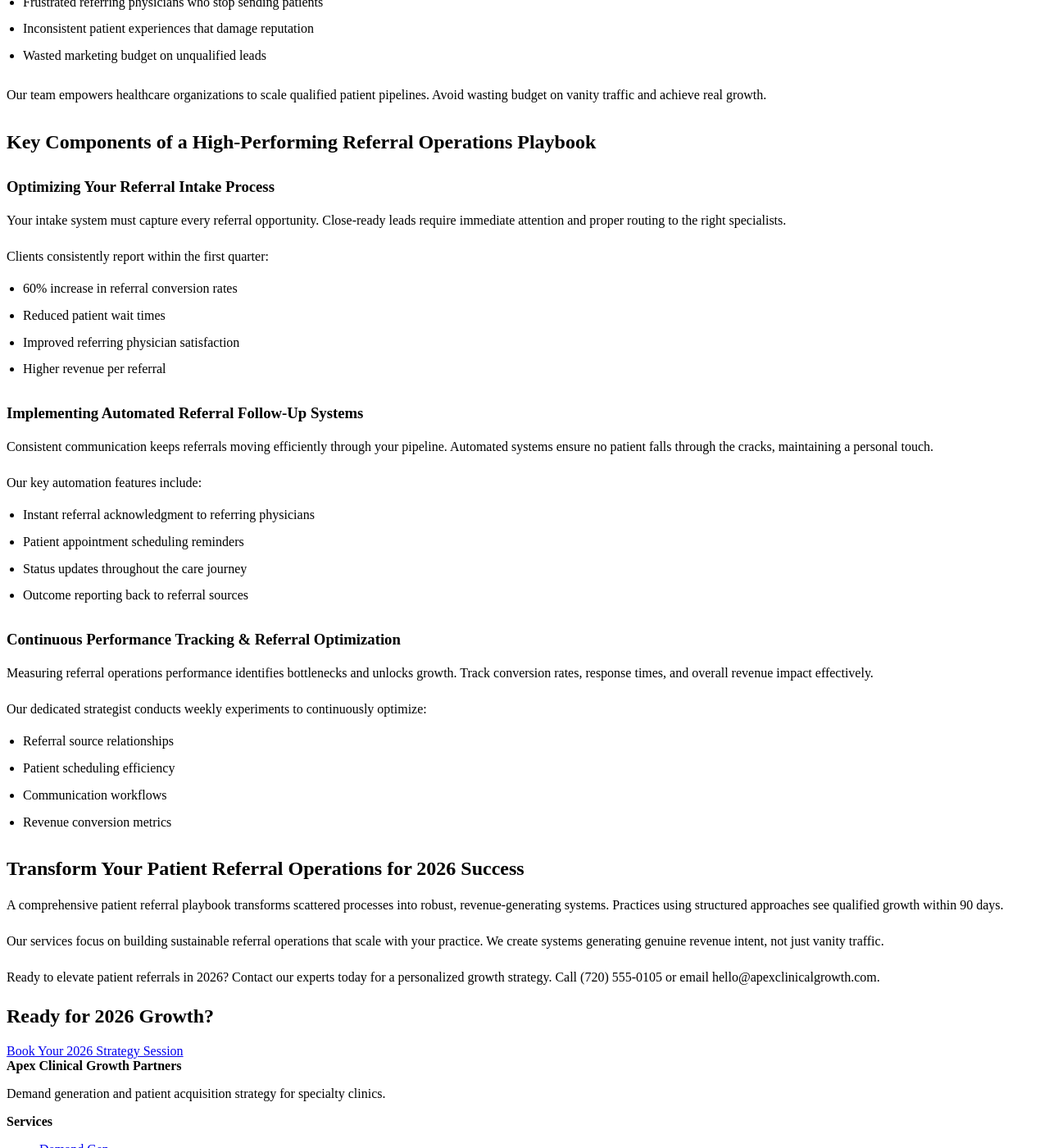
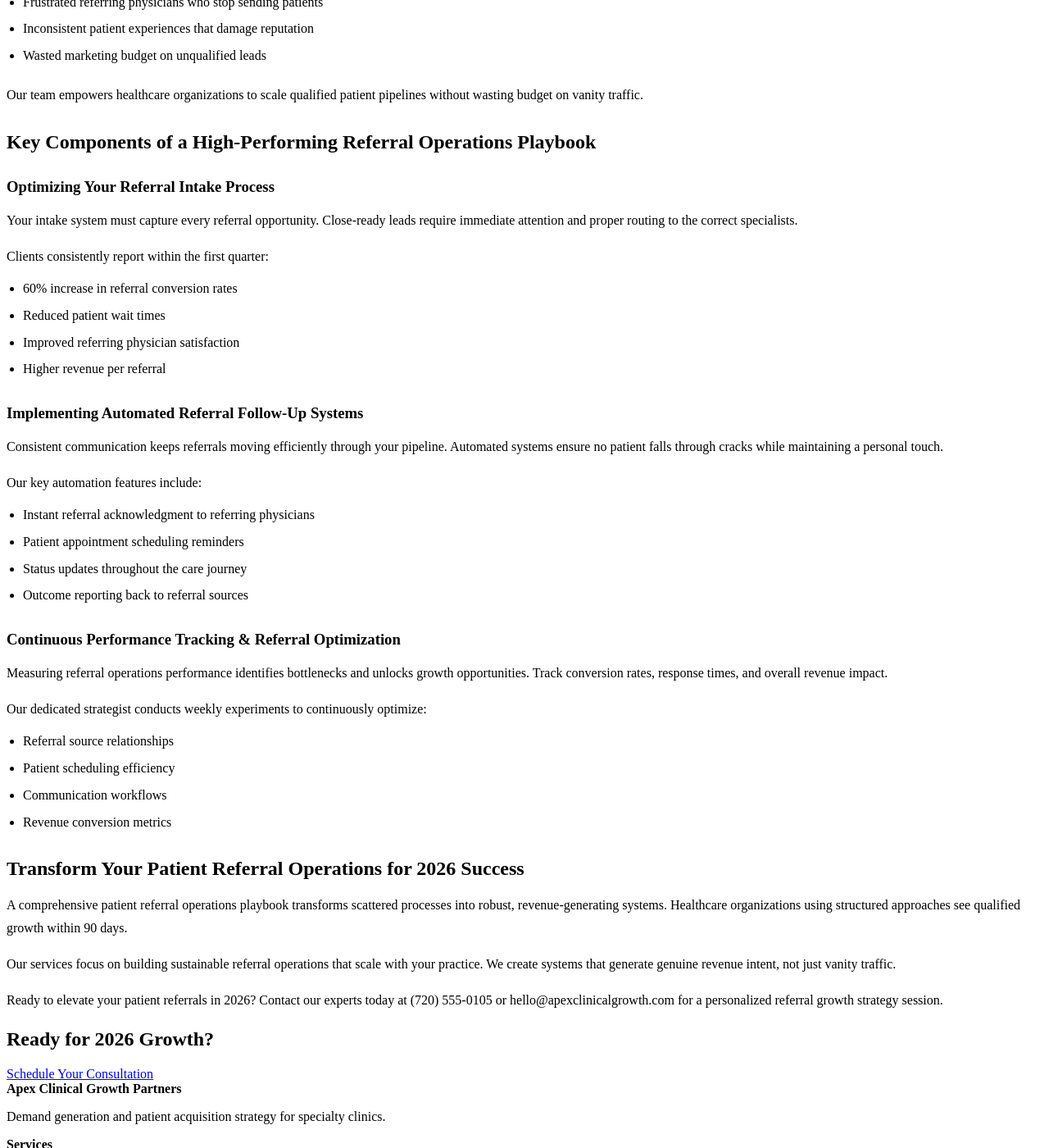
Before and after one commit to prjctlphbt/orbitr-canary-angular-20260228, a Jekyll site: the page angular-referral-ops-playbook-20260228142149.html, which Jekyll copies as it is, in a window 1280 px wide and 1400 px high, scrolled down 404 px. Shown: the whole window at 82% size. Built offline with Jekyll 4.4.1, drawn with Linux system fonts in a browser that asks for light colours; some of the changed text lies outside the part shown.

Commit message:
Rollback: Revert changes to angular-referral-ops-playbook-20260228142149.html

```diff
--- a/angular-referral-ops-playbook-20260228142149.html
+++ b/angular-referral-ops-playbook-20260228142149.html
@@ -4,8 +4,8 @@
 <head>
 <meta charset="utf-8"/>
 <meta content="width=device-width, initial-scale=1.0" name="viewport"/>
-<meta content="Unlock healthcare growth in 2026 with our Patient Referral Operations Playbook. Optimize workflows, boost conversions, and achieve superior patient outcomes. Transform your practice." name="description"/>
-<title>2026 Patient Referral Playbook | Maximize Healthcare Growth &amp; Patient Outcomes</title>
+<meta content="Master patient referrals in 2026 with our comprehensive operations playbook. Optimize healthcare workflows, boost growth, and achieve superior patient outcomes. Transform your practice today." name="description"/>
+<title>Patient Referral Operations Playbook 2026 | Boost Healthcare Growth &amp; Outcomes</title>
 <style>
 
 
@@ -102,62 +102,62 @@
 <main class="page-main">
 <section class="page-hero landing-hero">
 <div class="container">
-<h1 translate="no">Patient Referral Operations Playbook 2026: Drive Healthcare Growth</h1>
-<a class="cta" href="/services/">Unlock Your 2026 Playbook</a>
+<h1>Patient Referral Operations Playbook 2026: Drive Healthcare Growth</h1>
+<a class="cta" href="/services/">Get Your 2026 Playbook</a>
 </div>
 </section>
 <section class="landing-content">
 <div class="container orbitr-generated-content">
-<h1 translate="no">Patient Referral Operations Playbook 2026: Drive Healthcare Growth</h1>
-<p>Your patient referral operations playbook is critical for growth in 2026. Many healthcare organizations lose 40% of referrals due to broken processes and missed follow-ups.</p>
-<p>Apex Clinical Growth Partners, serving the Denver, CO community, creates systematic approaches. We convert referral intent into sustainable revenue growth for your practice.</p>
-<h2 translate="no">Why a 2026 Patient Referral Operations Playbook is Crucial for Growth</h2>
-<p>Effective referral operations directly impact your bottom line. Without a structured 2026 patient referral playbook, practices often experience:</p>
+<h1>Patient Referral Operations Playbook 2026: Drive Healthcare Growth</h1>
+<p>Your patient referral operations playbook is critical for growth in 2026. Most healthcare organizations lose 40% of referrals due to broken processes and missed follow-ups.</p>
+<p>Apex Clinical Growth Partners, serving the Denver, CO community, specializes in creating systematic approaches that convert referral intent into sustainable revenue growth.</p>
+<h2>Why a 2026 Patient Referral Operations Playbook is Crucial for Growth</h2>
+<p>Effective referral operations directly impact your bottom line. Without a structured patient referral operations playbook, practices experience:</p>
 <ul>
 <li>Lost revenue from missed referral opportunities</li>
 <li>Frustrated referring physicians who stop sending patients</li>
 <li>Inconsistent patient experiences that damage reputation</li>
 <li>Wasted marketing budget on unqualified leads</li>
 </ul>
-<p>Our team empowers healthcare organizations to scale qualified patient pipelines. Avoid wasting budget on vanity traffic and achieve real growth.</p>
-<h2 translate="no">Key Components of a High-Performing Referral Operations Playbook</h2>
-<h3 translate="no">Optimizing Your Referral Intake Process</h3>
-<p>Your intake system must capture every referral opportunity. Close-ready leads require immediate attention and proper routing to the right specialists.</p>
-<p>Clients consistently report within the first quarter:</p>
+<p>Our team empowers healthcare organizations to scale qualified patient pipelines without wasting budget on vanity traffic.</p>
+<h2>Key Components of a High-Performing Referral Operations Playbook</h2>
+<h3>Optimizing Your Referral Intake Process</h3>
+<p>Your intake system must capture every referral opportunity. Close-ready leads require immediate attention and proper routing to the correct specialists.</p>
+<p>Clients consistently report within the first quarter:
 <ul>
 <li>60% increase in referral conversion rates</li>
 <li>Reduced patient wait times</li>
 <li>Improved referring physician satisfaction</li>
 <li>Higher revenue per referral</li>
-</ul>
-<h3 translate="no">Implementing Automated Referral Follow-Up Systems</h3>
-<p>Consistent communication keeps referrals moving efficiently through your pipeline. Automated systems ensure no patient falls through the cracks, maintaining a personal touch.</p>
-<p>Our key automation features include:</p>
+</ul></p>
+<h3>Implementing Automated Referral Follow-Up Systems</h3>
+<p>Consistent communication keeps referrals moving efficiently through your pipeline. Automated systems ensure no patient falls through cracks while maintaining a personal touch.</p>
+<p>Our key automation features include:
 <ul>
 <li>Instant referral acknowledgment to referring physicians</li>
 <li>Patient appointment scheduling reminders</li>
 <li>Status updates throughout the care journey</li>
 <li>Outcome reporting back to referral sources</li>
-</ul>
-<h3 translate="no">Continuous Performance Tracking &amp; Referral Optimization</h3>
-<p>Measuring referral operations performance identifies bottlenecks and unlocks growth. Track conversion rates, response times, and overall revenue impact effectively.</p>
-<p>Our dedicated strategist conducts weekly experiments to continuously optimize:</p>
+</ul></p>
+<h3>Continuous Performance Tracking &amp; Referral Optimization</h3>
+<p>Measuring referral operations performance identifies bottlenecks and unlocks growth opportunities. Track conversion rates, response times, and overall revenue impact.</p>
+<p>Our dedicated strategist conducts weekly experiments to continuously optimize:
 <ul>
 <li>Referral source relationships</li>
 <li>Patient scheduling efficiency</li>
 <li>Communication workflows</li>
 <li>Revenue conversion metrics</li>
-</ul>
-<h2 translate="no">Transform Your Patient Referral Operations for 2026 Success</h2>
-<p>A comprehensive patient referral playbook transforms scattered processes into robust, revenue-generating systems. Practices using structured approaches see qualified growth within 90 days.</p>
-<p>Our services focus on building sustainable referral operations that scale with your practice. We create systems generating genuine revenue intent, not just vanity traffic.</p>
-<p>Ready to elevate patient referrals in 2026? Contact our experts today for a personalized growth strategy. Call (720) 555-0105 or email hello@apexclinicalgrowth.com.</p>
+</ul></p>
+<h2>Transform Your Patient Referral Operations for 2026 Success</h2>
+<p>A comprehensive patient referral operations playbook transforms scattered processes into robust, revenue-generating systems. Healthcare organizations using structured approaches see qualified growth within 90 days.</p>
+<p>Our services focus on building sustainable referral operations that scale with your practice. We create systems that generate genuine revenue intent, not just vanity traffic.</p>
+<p>Ready to elevate your patient referrals in 2026? Contact our experts today at (720) 555-0105 or hello@apexclinicalgrowth.com for a personalized referral growth strategy session.</p>
 </div>
 </section>
 <section class="landing-cta">
 <div class="container">
-<h2 translate="no">Ready for 2026 Growth?</h2>
-<a class="cta" href="/services/">Book Your 2026 Strategy Session</a>
+<h2>Ready for 2026 Growth?</h2>
+<a class="cta" href="/services/">Schedule Your Consultation</a>
 </div>
 </section>
 </main>
```
